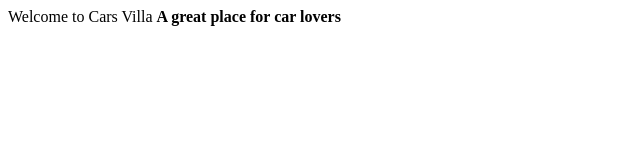
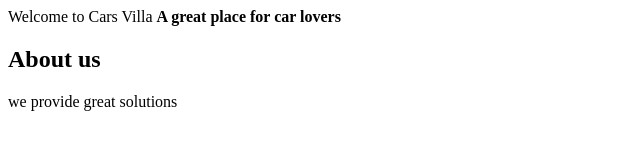
Before and after one commit to Gourav7428/carsvilla, a plain HTML site: page index.html in a window 1280 px wide. Shown: the whole page, without its empty margins (0-640 px from the left). Drawn offline with Linux system fonts and the light colour scheme.

Commit message:
added about section

```diff
--- a/index.html
+++ b/index.html
@@ -8,5 +8,9 @@
 <body>
     Welcome to Cars Villa
     <strong>A great place for car lovers</strong>
+    <section>
+        <h2>About us</h2>
+        we provide great solutions
+    </section>
 </body>
 </html>
```
